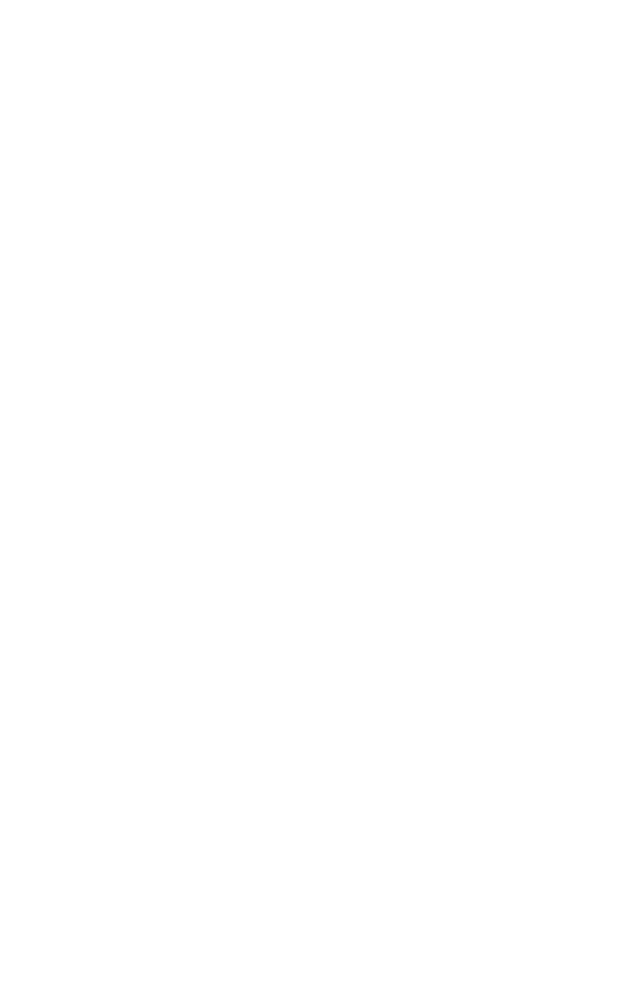
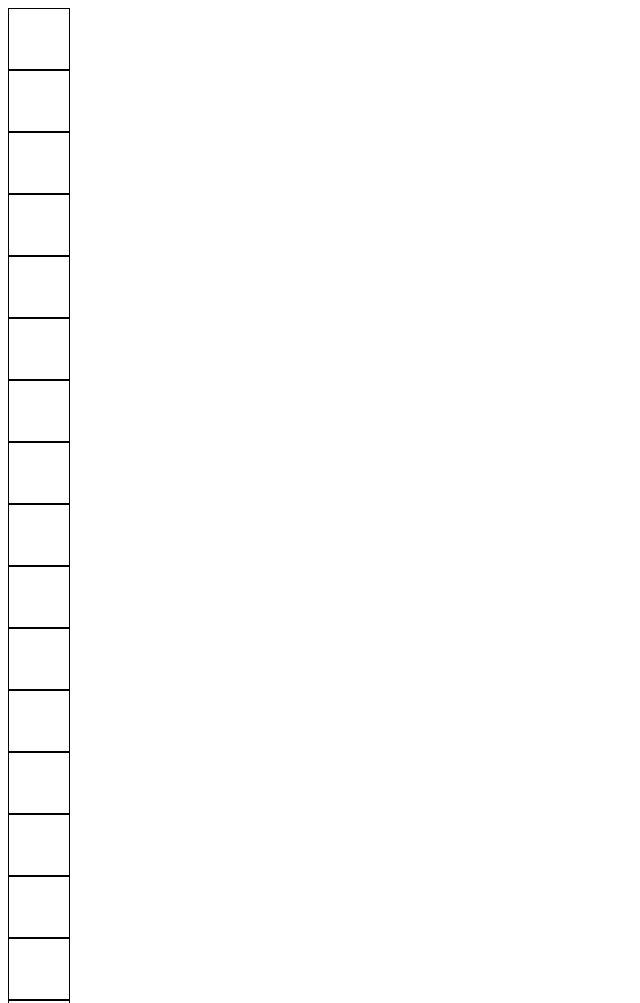
Before and after one commit to vinipereira-io/odin-etch-a-sketch, a plain HTML site: page index.html in a window 1280 px wide. Shown: the top 1003 px of the page, without its empty margins (0-640 px from the left). Before the commit the page ends 800 px from the top, so only its background shows below. Drawn offline with Linux system fonts and the light colour scheme.

Commit message:
Create 32 squares and append to the container

```diff
--- a/app.js
+++ b/app.js
@@ -0,0 +1,11 @@
+const container = document.querySelector('.grid-container');
+
+for (i=32; i>0; i--) {
+    const div = document.createElement('div');
+
+    div.classList.add('grid-square');
+
+    div.setAttribute('id', i);
+
+    container.appendChild(div);
+}
--- a/index.html
+++ b/index.html
@@ -6,7 +6,7 @@
     <meta name="viewport" content="width=device-width, initial-scale=1.0">
     <title>Etch-a-Sketch</title>
     <link rel="stylesheet" href="style.css">
-    <script src="app.js"></script>
+    <script src="app.js" defer></script>
 </head>
 <body>
     <div class="grid-container"></div>
--- a/style.css
+++ b/style.css
@@ -0,0 +1,9 @@
+.grid-container{
+    display: grid;
+}
+
+.grid-square{
+    height: 60px;
+    width: 60px;
+    border: 1px solid black;
+}
```
